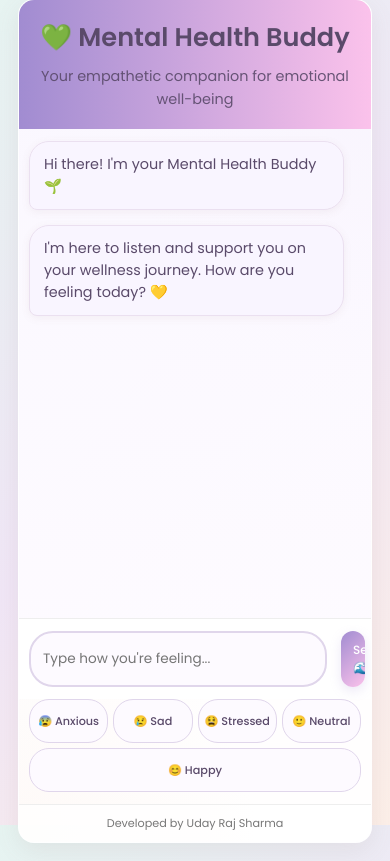
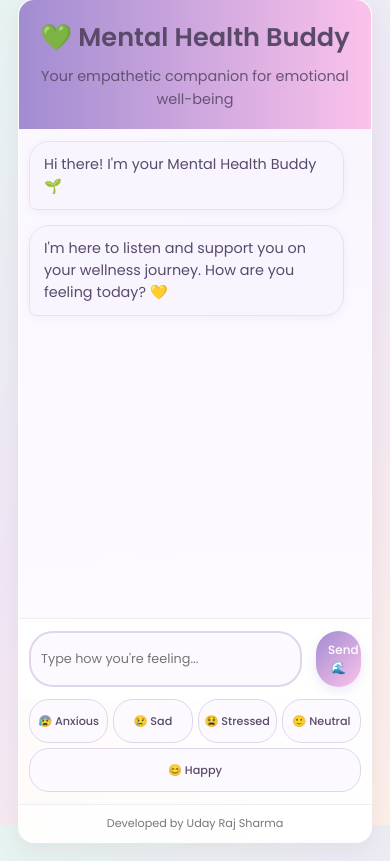
Before and after one commit to udayraj28/Mental-Health-Buddy, a Flask app: page / in a window 390 px wide. Shown: the part 19-880 px from the top of the page. Run offline with Flask 3, Linux system fonts and the light colour scheme.

Commit message:
Make input field smaller & fix header alignment

```diff
--- a/static/style.css
+++ b/static/style.css
@@ -190,10 +190,10 @@ footer {
 
 #userInput {
     flex: 1;
-    padding: 16px 20px;
+    padding: 8px 12px;
     border: 2px solid #e0d6eb;
     border-radius: 30px;
-    font-size: 1rem;
+    font-size: 0.85rem;
     outline: none;
     transition: all 0.3s;
     background-color: #fdfaff;
@@ -418,8 +418,8 @@ footer {
     }
 
     #userInput {
-        padding: 12px 14px;
-        font-size: 0.9rem;
+        padding: 8px 10px;
+        font-size: 0.8rem;
         border-radius: 24px;
         flex: 1;
     }
@@ -498,8 +498,8 @@ footer {
     }
 
     #userInput {
-        padding: 10px 12px;
-        font-size: 0.85rem;
+        padding: 6px 10px;
+        font-size: 0.8rem;
         flex: 1;
     }
 
```
